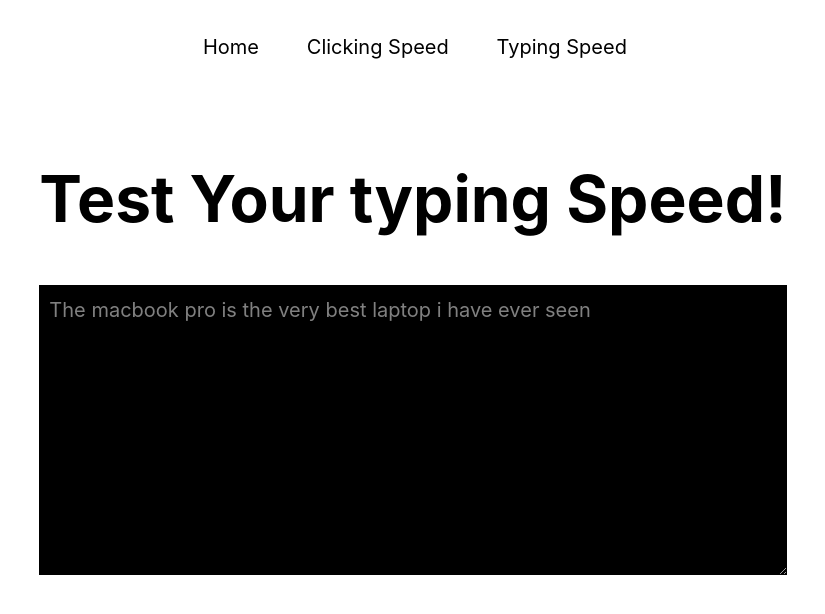
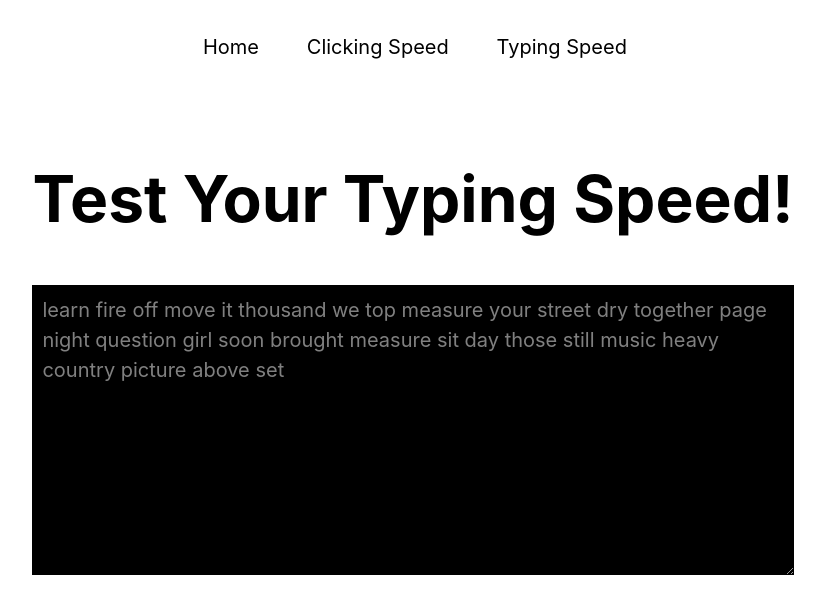
Before and after one commit to advayc/gorilla-speed, a Next.js app: page /typing in a window 1280 px wide. Shown: the top 614 px of the page, without its empty margins (227-1052 px from the left). Built offline with nearby package versions, Linux system fonts and the light colour scheme.

Commit message:
add array of random words and create loop to make placeholder a random combination of 25 words

```diff
--- a/components/wpm.jsx
+++ b/components/wpm.jsx
@@ -6,15 +6,42 @@ const WPM = () => {
   const [inputValue, setInputValue] = useState('');
 
   useEffect(() => {
-    const placeholders = [
-      ['The quick brown fox jumps over the lazzy dog'],
-      ['The macbook pro is the very best laptop i have ever seen'],
-      ['many people have a very high typing speed but if you really want to be the best you have to practice'],
-    ];
+    const words = [
+      'the', 'be', 'to', 'of', 'and', 'a', 'in', 'that', 'have', 'I', 'it', 'for', 'not', 'on', 'with', 'he', 'as', 'you', 'do', 'at',
+      'this', 'but', 'his', 'by', 'from', 'they', 'we', 'say', 'her', 'she', 'or', 'an', 'will', 'my', 'one', 'all', 'would',
+      'there', 'their', 'what', 'so', 'up', 'out', 'if', 'about', 'who', 'get', 'which', 'go', 'me', 'when', 'make', 'can',
+      'like', 'time', 'no', 'just', 'him', 'know', 'take', 'people', 'into', 'year', 'your', 'good', 'some', 'could',
+      'them', 'see', 'other', 'than', 'then', 'now', 'look', 'only', 'come', 'its', 'over', 'think', 'also', 'back',
+      'after', 'use', 'two', 'how', 'our', 'work', 'first', 'well', 'way', 'even', 'new', 'want', 'because', 'any',
+      'these', 'give', 'day', 'most', 'us', 'way', 'off', 'here', 'why', 'went', 'many', 'where', 'under', 'back',
+      'little', 'round', 'man', 'came', 'show', 'every', 'me', 'name', 'very', 'through', 'form', 'much', 'great', 'help',
+      'low', 'line', 'before', 'turn', 'cause', 'same', 'mean', 'differ', 'move', 'right', 'boy', 'old', 'too', 'does',
+      'tell', 'sentence', 'set', 'three', 'air', 'play', 'small', 'end', 'put', 'home', 'read', 'hand', 'port', 'large',
+      'spell', 'add', 'land', 'must', 'big', 'high', 'such', 'follow', 'act', 'ask', 'men', 'change', 'light', 'kind',
+      'off', 'need', 'house', 'picture', 'try', 'again', 'animal', 'point', 'mother', 'world', 'near', 'build', 'self',
+      'earth', 'father', 'head', 'stand', 'own', 'page', 'should', 'country', 'found', 'answer', 'school', 'grow', 'study',
+      'still', 'learn', 'plant', 'cover', 'food', 'sun', 'four', 'thought', 'let', 'keep', 'eye', 'never', 'last', 'door',
+      'between', 'city', 'tree', 'cross', 'since', 'hard', 'start', 'might', 'story', 'saw', 'far', 'sea', 'draw', 'left',
+      'late', 'run', "don't", 'while', 'press', 'close', 'night', 'real', 'life', 'few', 'north', 'open', 'seem', 'together',
+      'next', 'white', 'children', 'begin', 'got', 'walk', 'example', 'ease', 'paper', 'group', 'always', 'music', 'those',
+      'both', 'mark', 'book', 'letter', 'until', 'mile', 'river', 'car', 'feet', 'care', 'second', 'enough', 'plain', 'girl',
+      'usual', 'young', 'ready', 'above', 'ever', 'red', 'list', 'though', 'feel', 'talk', 'bird', 'soon', 'body', 'dog',
+      'family', 'direct', 'pose', 'leave', 'song', 'measure', 'product', 'black', 'short', 'numeral', 'class', 'wind', 'sit',
+      'question', 'happen', 'complete', 'ship', 'area', 'half', 'rock', 'order', 'fire', 'south', 'problem', 'piece', 'told',
+      'knew', 'pass', 'top', 'whole', 'king', 'street', 'inch', 'multiply', 'nothing', 'course', 'stay', 'wheel', 'full',
+      'force', 'blue', 'object', 'decide', 'surface', 'deep', 'moon', 'island', 'foot', 'system', 'busy', 'test', 'record',
+      'boat', 'common', 'gold', 'possible', 'plane', 'stead', 'dry', 'wonder', 'laugh', 'thousand', 'ago', 'ran', 'check',
+      'game', 'shape', 'yes', 'hot', 'miss', 'brought', 'heat', 'snow', 'bed', 'bring', 'sit', 'perhaps', 'fill', 'east',
+      'weight', 'language', 'among', 'fine', 'ball', 'yet', 'wave', 'drop', 'heart', 'am', 'present', 'heavy', 'dance',
+      ];
 
-    const randomArray = placeholders[Math.floor(Math.random() * placeholders.length)];
-    const randomPlaceholder = randomArray[Math.floor(Math.random() * randomArray.length)];
+    const randomWords = [];
+    for (let i = 0; i < 30; i++) {
+      const randomIndex = Math.floor(Math.random() * words.length);
+      randomWords.push(words[randomIndex]);
+    }
 
+    const randomPlaceholder = randomWords.join(' ');
     setPlaceholder(randomPlaceholder);
   }, []);
 
@@ -24,13 +51,25 @@ const WPM = () => {
 
   return (
     <div>
-      <h2 className={styles.subtitle}>Test Your typing Speed!</h2>
+      <h2 className={styles.subtitle}>Test Your Typing Speed!</h2>
       <h3 className={styles.sstitle}></h3>
       <div className={styles.textarea}>
-        <textarea id="textInput" value={inputValue} onChange={handleInputChange} className={styles.input}></textarea>
+        <textarea
+          id="textInput"
+          value={inputValue}
+          onChange={handleInputChange}
+          className={styles.input}
+        ></textarea>
         <div className={styles.placeholder}>
           {placeholder.split('').map((char, index) => (
-            <span key={index} style={{ color: inputValue[index] === char ? 'white' : inputValue[index] !== undefined ? 'red' : 'grey' }}>{char}</span>
+            <span
+              key={index}
+              style={{
+                color: inputValue[index] === char ? 'white' : inputValue[index] !== undefined ? 'red' : 'grey'
+              }}
+            >
+              {char}
+            </span>
           ))}
         </div>
       </div>
```
